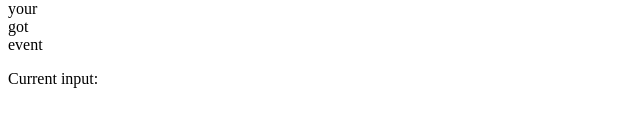
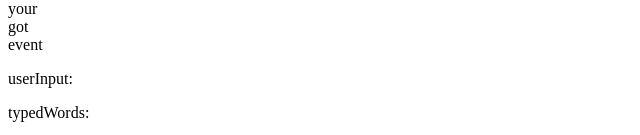
Before and after one commit to 0baraa/dolphintype, a SvelteKit app: page / in a window 1280 px wide. Shown: the part 1775-1910 px from the top of the page, without its empty margins (0-640 px from the left). Before the commit the page ends 1879 px from the top, so only its background shows below. Built offline with nearby package versions, Linux system fonts and the light colour scheme.

Commit message:
Identify incorrect words and add red background colour

```diff
--- a/src/routes/+page.svelte
+++ b/src/routes/+page.svelte
@@ -10,6 +10,7 @@
 
   let activeWordIndex = $state(0);
   let typedWords = $state([]);
+  let wordCorrectness = $state([]);
 
   onMount(async () => {
     const wordsResponse = await fetch('/english1k.json');
@@ -55,6 +56,9 @@
         return;
       }
 
+      const currentWord = currentWords[activeWordIndex];
+      wordCorrectness[activeWordIndex] = userInput === currentWord;
+
       typedWords[activeWordIndex] = userInput;
       userInput = '';
       activeWordIndex++;
@@ -76,10 +80,11 @@
     {#each currentWords as word, i (i)}
       {@const isCompleted = i < activeWordIndex}
       {@const isActive = i === activeWordIndex}
+      {@const isWordCorrect = i in wordCorrectness ? wordCorrectness[i] : true}
 
       {@const inputForThisWord = isCompleted ? typedWords[i] : isActive ? userInput : ''}
 
-      <div>
+      <div class:bg-red-200={!isWordCorrect}>
         {#if isCompleted || isActive}
           {#each word as char, j (j)}
             {@const isTyped = j < (inputForThisWord?.length || 0)}
@@ -102,5 +107,6 @@
     {/each}
   </div>
 
-  <p>Current input: {userInput}</p>
+  <p>userInput: {userInput}</p>
+  <p>typedWords: {typedWords}</p>
 </main>
```
